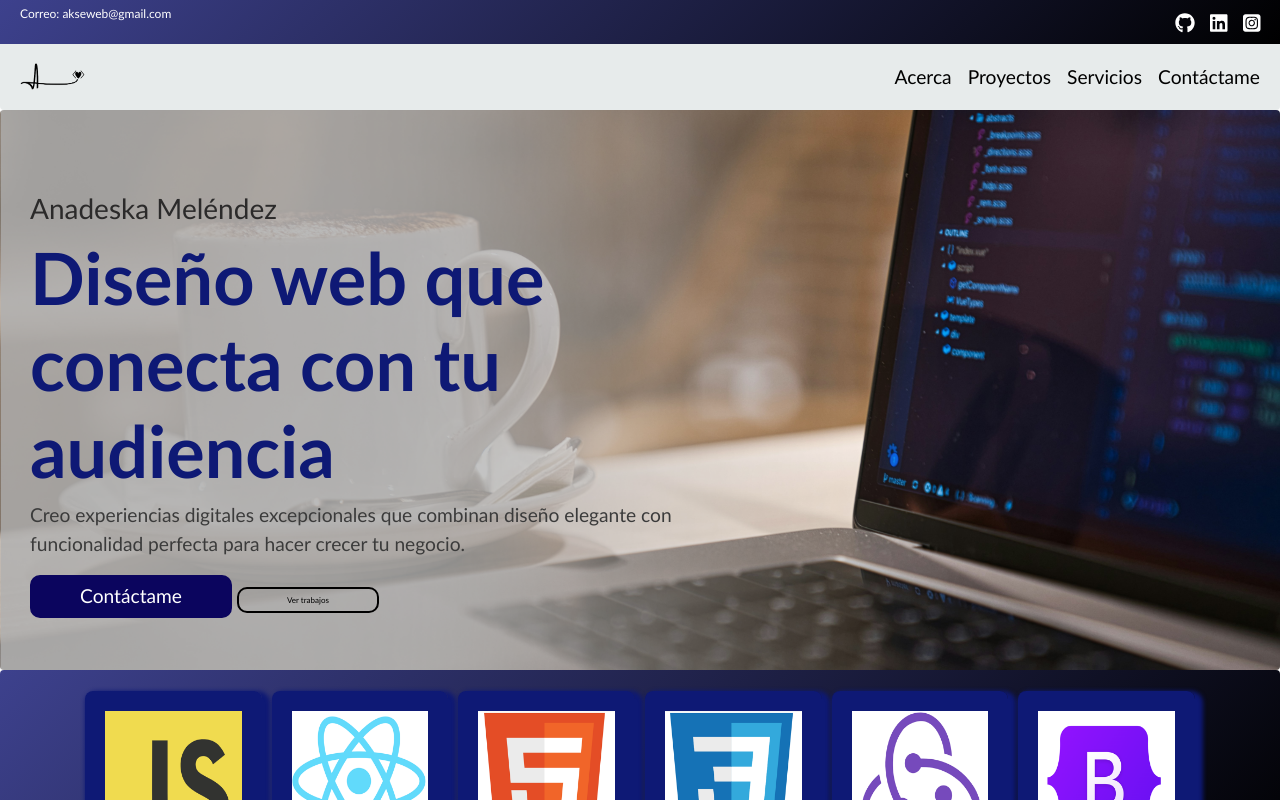
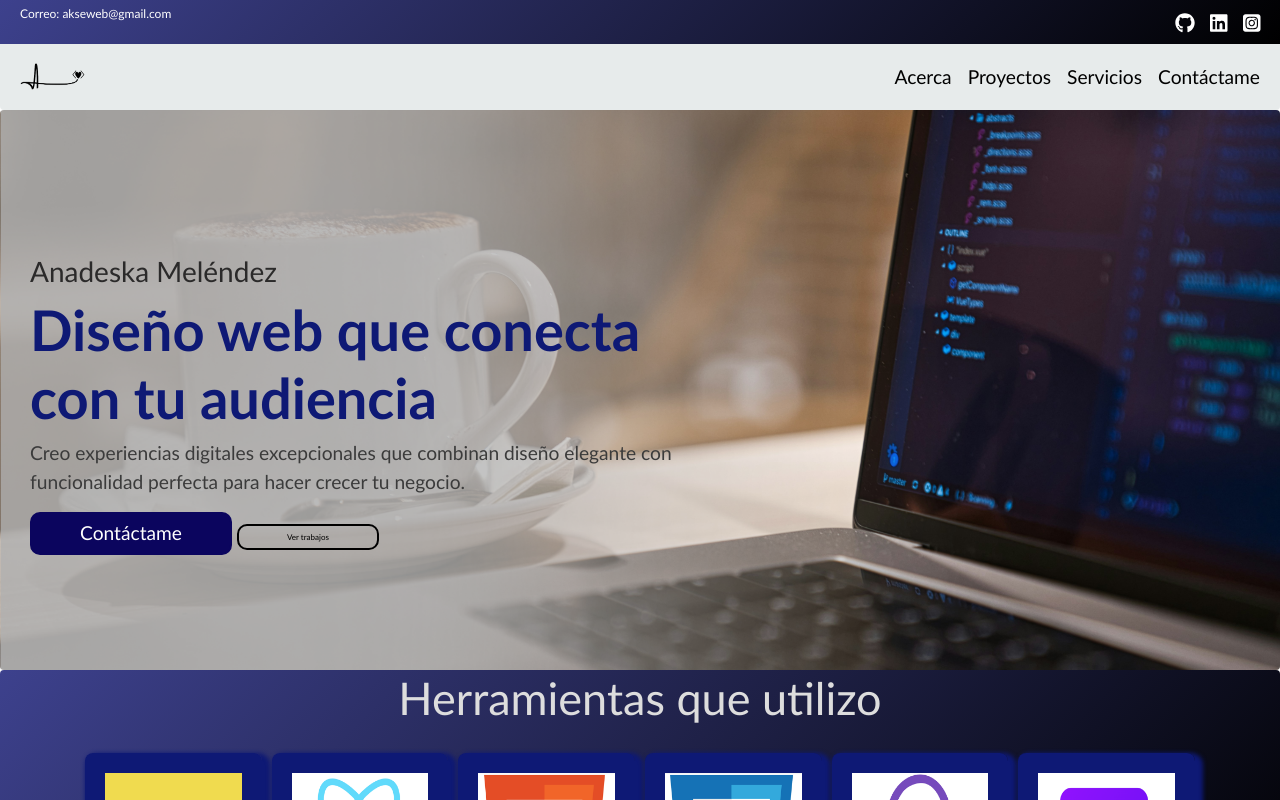
Before and after one commit to anatmb/portafolio, a React (Vite) app: page / in a window 1280 px wide. Built offline with nearby package versions, Linux system fonts and the light colour scheme.

Commit message:
actualizar estilos

```diff
--- a/src/components/content/content.css
+++ b/src/components/content/content.css
@@ -304,6 +304,12 @@
     background-image: linear-gradient(135deg, #3d418d, black);
   }
 
+   .tecnologias .titulo-tecnologia {
+    color: #ddd !important;
+
+    font-size: 45px;
+  }
+
   .container-content {
     display: flex;
     align-items: center;
@@ -357,8 +363,9 @@
   }
 
   .texto-derecha h1 {
-    font-size: 4.5rem;
-    color: #0e1975;
+    font-size: 3.5rem;
+    color: linear-gradient(to right, #000000, #3533CD);
+    /* color: #0e1975; */
     font-weight: 700;
   }
 
--- a/src/components/content/content.jsx
+++ b/src/components/content/content.jsx
@@ -51,9 +51,6 @@ function content() {
 
             <header className='container-content '>
                 <div className='texto-derecha'>
-
-                    {/* <h1 >Desarrolladora </h1> */}
-
                     <h3 >Anadeska Meléndez</h3>
                     <h1>Diseño web que conecta con tu audiencia</h1>
                     <p>Creo experiencias digitales excepcionales que combinan diseño elegante con funcionalidad perfecta para hacer crecer tu negocio.</p>
@@ -65,6 +62,7 @@ function content() {
             </header>
 
             <section className=" tecnologias d-flex justify-content-center align-items-center flex-column">
+                   <h1 className="text-center titulo-tecnologia">Herramientas que utilizo</h1>
                 <div className="grid-container1">
                     <div className="item2" style={{ backgroundColor: '#0E1975' , borderRadius: '8px'  }}>
                     <img src={js} alt="JavaScript" />
```
